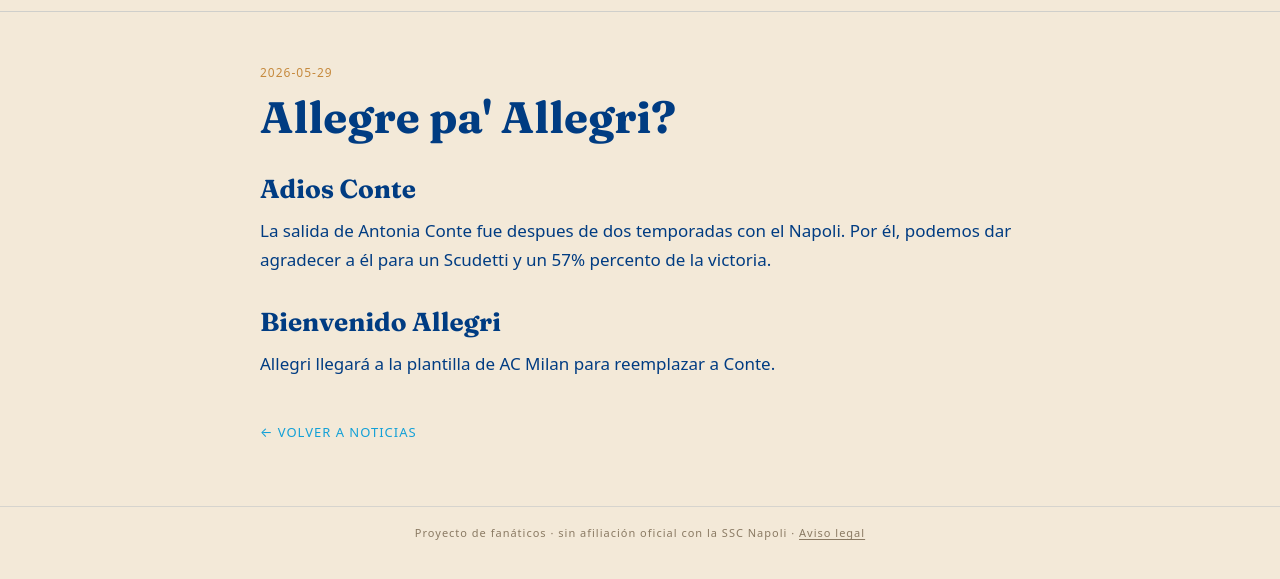
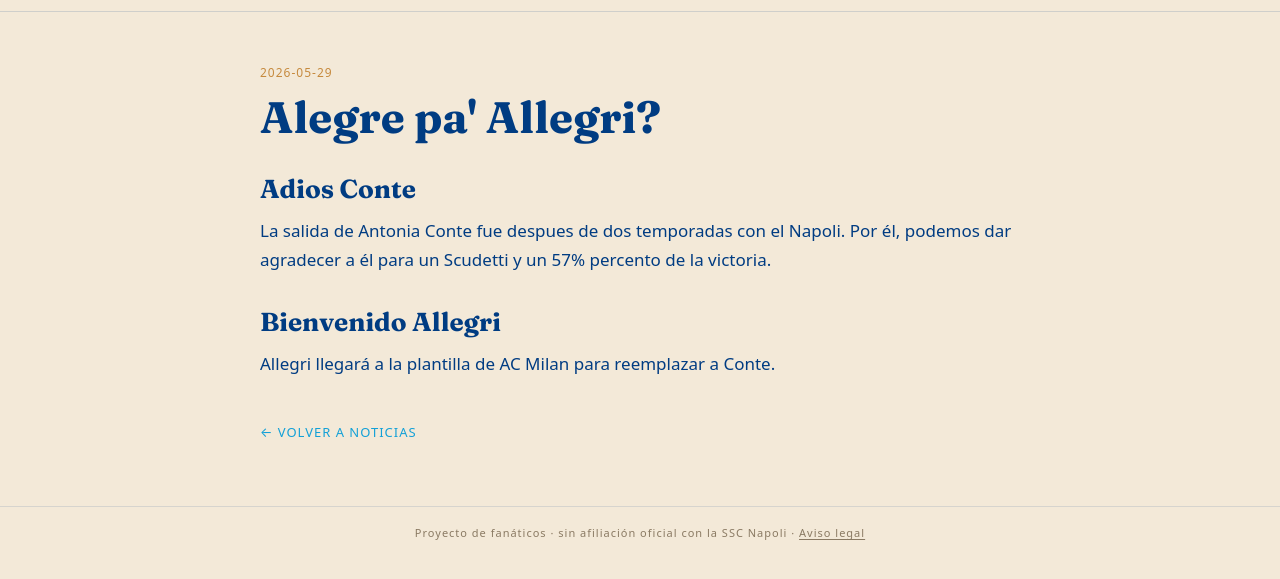
Before and after one commit to robertDurst/misc_explore, an Astro site: page /noticias/bienvenido_allegri in a window 1280 px wide. Shown: the part 51-630 px from the top of the page. Built offline with nearby package versions, Linux system fonts and the light colour scheme; Astro itself is replaced by a stand-in of ours.

Commit message:
update only post

```diff
--- a/src/content/noticias/bienvenido_allegri.md
+++ b/src/content/noticias/bienvenido_allegri.md
@@ -1,5 +1,5 @@
 ---
-title: "Allegre pa' Allegri?"
+title: "Alegre pa' Allegri?"
 date: 2026-05-29
 resumen: "Tenemos un nuevo entrenador desde AC Milan para reemplazar a Conte."
 ---
```
